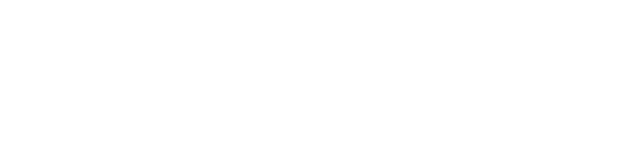
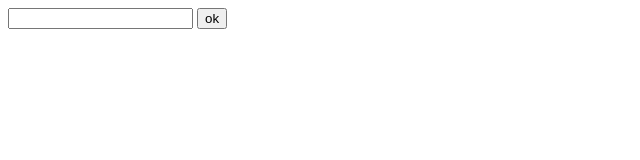
Before and after one commit to RafaelGomezRuiz/superHeroes, a plain HTML site: page ok.html in a window 1280 px wide. Shown: the whole page, without its empty margins (0-640 px from the left). Drawn offline with Linux system fonts and the light colour scheme.

Commit message:
anandiendo cambios

```diff
--- a/css.css
+++ b/css.css
@@ -2,6 +2,7 @@
 {
     display: flex;
 }
+
 
 p{
     color: blueviolet;
@@ -10,9 +11,10 @@ p{
     size: 50px;
 }
 
-body{
+.main{
     background-color: black;
 }
+
 figure{
     margin-top: 100px;
 }
--- a/ok.html
+++ b/ok.html
@@ -6,6 +6,49 @@
     <title>Document</title>
 </head>
 <body>
+    <!-- <main>
+        <form action="">
+            <label for="nombre">
+                <span>Nombre</span>
+                <input type="text" id="nombre" placeholder="nombre:" name="nombre" autocomplete="name" />
+            </label><br><br>
+            <label>
+                <span>fechanac</span>
+                <input type="text" id="text" name="text" autocomplete="email">
+            </label>
+            <label>
+                <span>MesNac</span>
+                <input type="month" id="MesNac" name="MesNac" autocomplete="postal-code">
+            </label>
+            <label for="fecha">
+                <span>fecha</span>
+                <input type="datetime-local" id="fecha" name="fecha" required>
+            </label>
+            <input type="submit">
+        </form>
+        <ol>
+            <li>ok</li>
+            <li>okok</li>
+        </ol>
+        <ul>
+            <li>ssss</li>
+            <li>mmsmammsa</li>
+        </ul>
+    </main> -->
 
+    <!-- <select name="cursos" id="">
+        <option value="keso"> keso</option>
+        <option value="limon">limon</option>
+    </select>
+    mala practica
+    -->
+    <form>
+    <input list="cursos"/>
+    <datalist id="cursos">
+        <option value="keso" name="keso"></option>
+        <option value="limon"></option>
+    </datalist>
+    <input type="submit" value="ok">
+</form>
 </body>
 </html>
```
Also changed, not shown: index.html (+2 -1 lines), aplicandocss.html (added).
